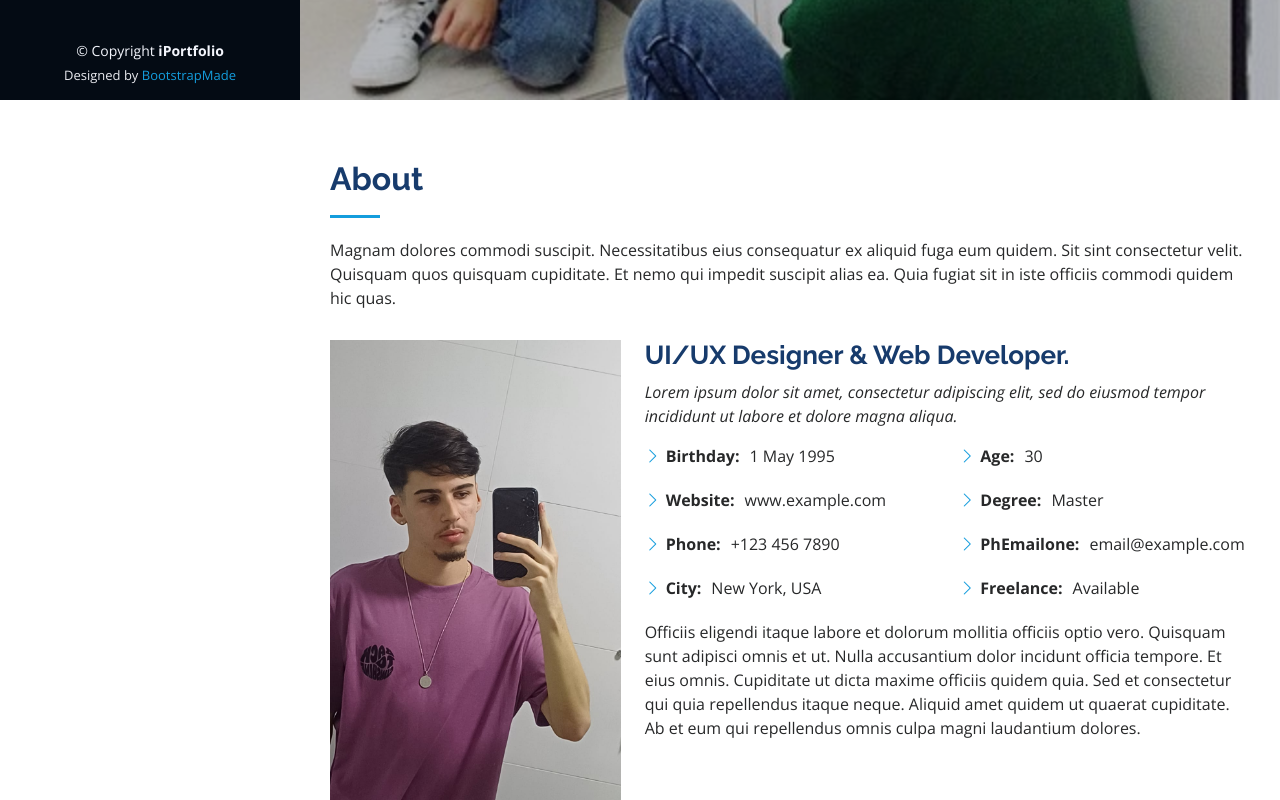
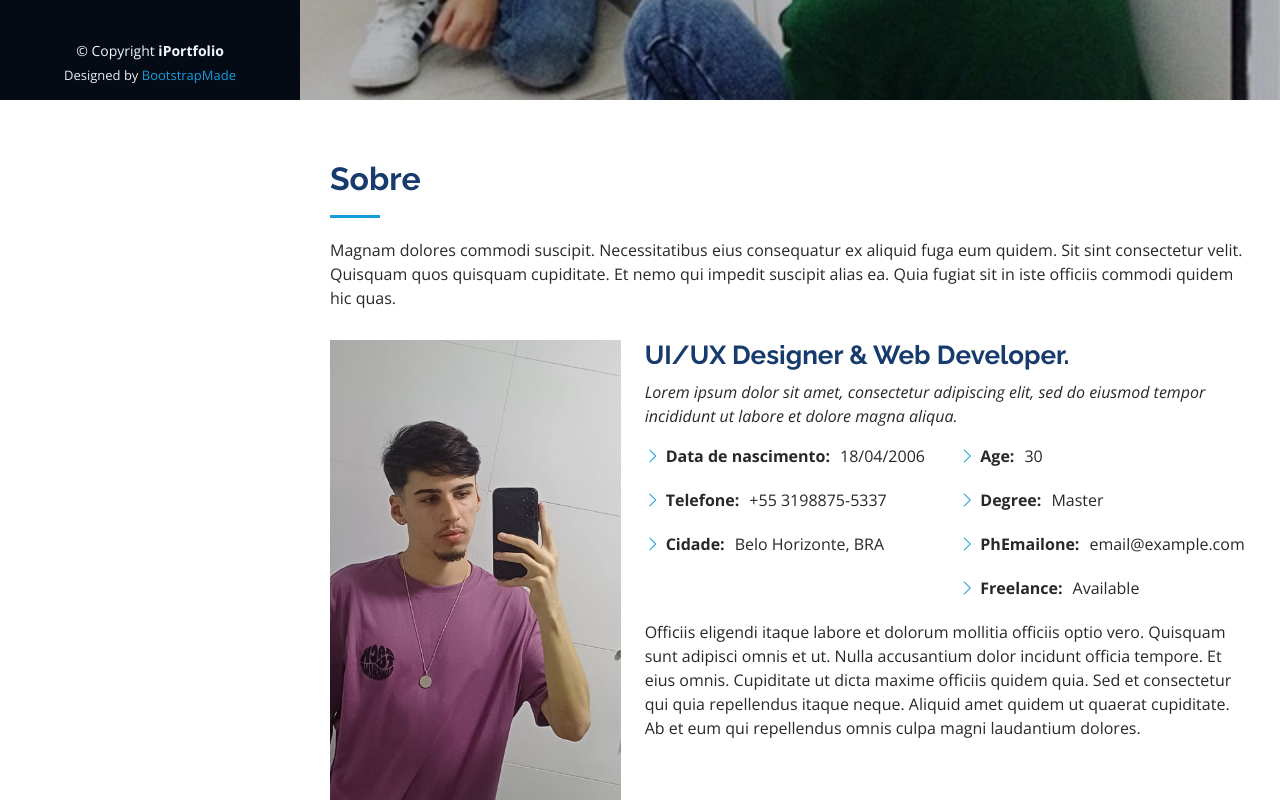
Before and after one commit to githubdecuzao1804/portfolio, a plain HTML site: page index.html in a window 1280 px wide. Shown: the part 700-1500 px from the top of the page. Drawn offline with nearby package versions, Linux system fonts and the light colour scheme.

Commit message:
Atualização da seção sobre

```diff
--- a/index.html
+++ b/index.html
@@ -84,7 +84,7 @@
       <div class="container">
 
         <div class="section-title">
-          <h2>About</h2>
+          <h2>Sobre</h2>
           <p>Magnam dolores commodi suscipit. Necessitatibus eius consequatur ex aliquid fuga eum quidem. Sit sint consectetur velit. Quisquam quos quisquam cupiditate. Et nemo qui impedit suscipit alias ea. Quia fugiat sit in iste officiis commodi quidem hic quas.</p>
         </div>
 
@@ -101,10 +101,9 @@
             <div class="row">
               <div class="col-lg-6">
                 <ul>
-                  <li><i class="bi bi-chevron-right"></i> <strong>Birthday:</strong> <span>1 May 1995</span></li>
-                  <li><i class="bi bi-chevron-right"></i> <strong>Website:</strong> <span>www.example.com</span></li>
-                  <li><i class="bi bi-chevron-right"></i> <strong>Phone:</strong> <span>+123 456 7890</span></li>
-                  <li><i class="bi bi-chevron-right"></i> <strong>City:</strong> <span>New York, USA</span></li>
+                  <li><i class="bi bi-chevron-right"></i> <strong>Data de nascimento:</strong> <span>18/04/2006</span></li>
+                  <li><i class="bi bi-chevron-right"></i> <strong>Telefone:</strong> <span>+55 3198875-5337</span></li>
+                  <li><i class="bi bi-chevron-right"></i> <strong>Cidade:</strong> <span>Belo Horizonte, BRA</span></li>
                 </ul>
               </div>
               <div class="col-lg-6">
```
